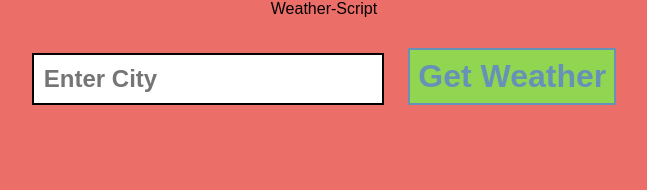
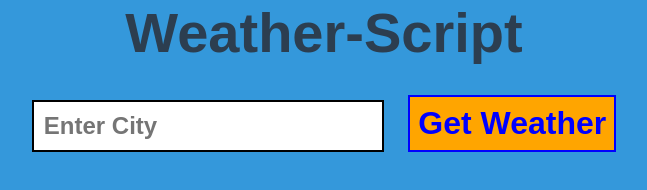
Before and after one commit to Manikanta416/Weather-Script, a plain HTML site: page index.html in a window 1280 px wide. Shown: the whole page, without its empty margins (316-963 px from the left). Drawn offline with Linux system fonts and the light colour scheme.

Commit message:
Update style.css

```diff
--- a/style.css
+++ b/style.css
@@ -1,11 +1,16 @@
 body{
-    background-color: hsl(2, 78%, 67%);
+    background-color: #3498DB;
     font-family: Arial, Helvetica, sans-serif;
     display: flex;
     margin:0;
     flex-direction: column;
     align-items: center;
 
+}
+.sc{
+    font-weight:bold;
+    font-size:3.5rem;
+    color:#2C3E50;
 }
 .weatherform{
     margin:20px;
@@ -23,8 +28,8 @@ body{
     font-weight: bold;
     border: 2px solid;
     margin: 10px;
-    background-color: rgb(146, 213, 80);
-    color: rgb(103, 146, 184);
+    background-color: orange;
+    color: blue;
 }
 .card{
     background: linear-gradient(180deg,hsl(210, 56%, 54%),rgb(154, 119, 55));
```
